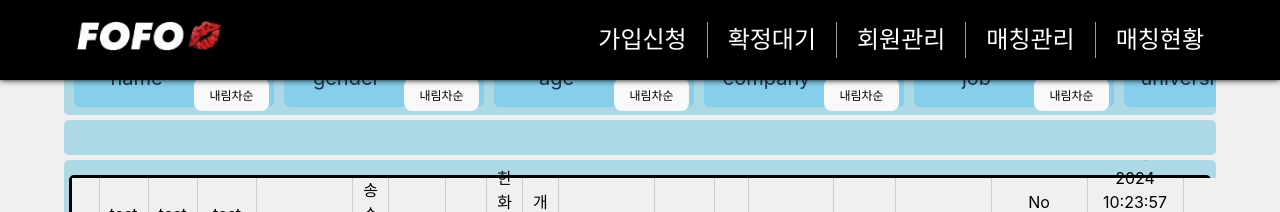
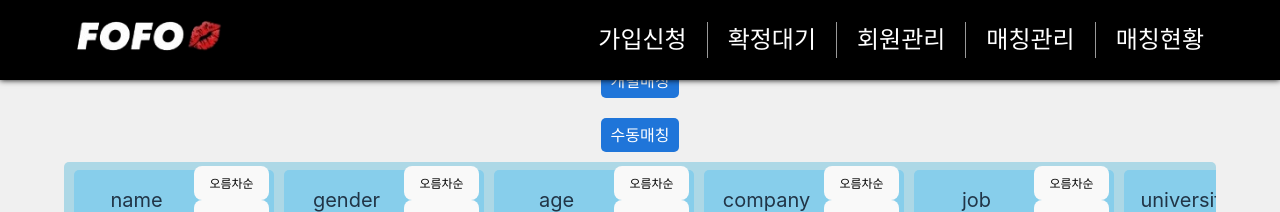
Before and after one commit to FOFO-project/FOFO_front, a React (Vite) app: page /Test in a window 1280 px wide. Shown: the top 212 px of the page. Built offline with nearby package versions, Linux system fonts and the light colour scheme; no server answers.

Commit message:
a태그 버튼 구현

```diff
--- a/package.json
+++ b/package.json
@@ -10,6 +10,8 @@
     "preview": "vite preview"
   },
   "dependencies": {
+    "axios": "^1.6.8",
+    "bootstrap": "^5.3.3",
     "classnames": "^2.5.1",
     "react": "^18.2.0",
     "react-dom": "^18.2.0",
--- /dev/null
+++ b/src/features/components/Matching.tsx
@@ -0,0 +1,16 @@
+import style from "../features.module.scss";
+
+interface MatchingProps {
+    data:{
+        btnName:String;
+        btnType:string;
+    }
+}
+export function Matching({data}:MatchingProps){
+    return (
+        // link는 차후 매칭완료 페이지 url로 설정
+        <div className={style.container}>
+            <a className={`${style.btn} ${style.blue}`} href={`http://fofo/match/`+data.btnType}>{data.btnName}</a>
+        </div>
+    );
+}
--- /dev/null
+++ b/src/features/features.module.scss
@@ -0,0 +1,31 @@
+.container {
+    display: flex;
+}
+
+.btn {
+    text-decoration: none;
+    font-size: 1rem;
+    color: #fff;
+    padding: 5px 10px 5px 10px;
+    margin: 10px 20px;
+    border-radius: 5px;
+    display: flex;
+    transition: color 0.2s ease;
+}
+
+.btn.blue {
+    background-color: #1f75d9;
+}
+
+.btn.red {
+    background-color: #d91f1f;
+}
+
+.btn:hover {
+    color: #ccc;
+    cursor: pointer;
+}
+
+.btn:active {
+    transform: translateY(2px);
+}
--- /dev/null
+++ b/src/features/features.tsx
@@ -0,0 +1,4 @@
+export { Matching } from "./components/Matching";
+
+export { findMember } from "./functions/FindMember";
+export * from "./functions/Matchings"
--- /dev/null
+++ b/src/features/functions/FindMember.tsx
@@ -0,0 +1,26 @@
+import { Member } from "../../shared/shared";
+import { Matching } from "../features";
+import React, { Component } from 'react';
+import { useNavigate } from "react-router-dom";
+import axios from "axios";
+
+export class findMember extends Component {
+    fetchData = async () => {
+        try {
+            const navigate = useNavigate();
+            const response = await axios.post('https://fofo/match/auto');
+            navigate('http://fofo/match/result', { state: { responseData: response.data } });
+        }
+        catch (error) {
+            console.error('err:', error);
+        }
+    };
+    render() {
+        const btnData = {
+            btnName: "자동매칭"
+        };
+        return (
+            <Matching data={btnData} />
+        );
+    }
+}
--- /dev/null
+++ b/src/features/functions/Matchings.tsx
@@ -0,0 +1,75 @@
+import { Member } from "../../shared/shared";
+import { Matching } from "../features";
+import React, { useEffect } from 'react';
+import { useNavigate } from "react-router-dom";
+import axios from "axios";
+
+export const AutoMatching = () => {
+    const navigate = useNavigate();
+
+    const fetchData = async () => {
+        try {
+            const response = await axios.post('https://fofo/match/auto');
+            navigate('/match/result', { state: { responseData: response.data } });
+        } catch (error) {
+            console.error('err:', error);
+        }
+    };
+
+    useEffect(() => {
+
+        fetchData();
+    }, [navigate]);
+
+    const btnData = {
+        btnName: '자동매칭',
+        btnType: 'manual'
+    };
+    return <Matching data={btnData} />;
+};
+
+export const IndividualMatching = () => {
+    const navigate = useNavigate();
+
+    const fetchData = async (members?: Member[]) => {
+        try {
+            const response = await axios.post('https://fofo/match/auto', members);
+            navigate('/match/result', { state: { responseData: response.data } });
+        } catch (error) {
+            console.error('err:', error);
+        }
+    };
+
+    useEffect(() => {
+        fetchData();
+    }, []);
+
+    const btnData = {
+        btnName: '개별매칭',
+        btnType: 'auto'
+    };
+    return <Matching data={btnData} />;
+};
+
+export const ManualMatching = () => {
+    const navigate = useNavigate();
+
+    const fetchData = async (members?: Member[]) => {
+        try {
+            const response = await axios.post('https://fofo/match/manual', members);
+            navigate('/match/result', { state: { responseData: response.data } });
+        } catch (error) {
+            console.error('err:', error);
+        }
+    };
+
+    useEffect(() => {
+        fetchData();
+    }, [navigate]); // navigate를 의존성 배열에 추가
+
+    const btnData = {
+        btnName: '수동매칭',
+        btnType: 'manual'
+    };
+    return <Matching data={btnData} />;
+};
--- a/src/pages/pages.tsx
+++ b/src/pages/pages.tsx
@@ -2,3 +2,4 @@ export { App } from "./App/App";
 export { Test } from "./Test/Test";
 export { MemberCardTest } from "./MemberCardTest/MemberCardTest"
 export { HeaderTest } from "../widgets/header/HeaderTest"
+export { Matching } from "../features/features";
--- a/src/widgets/header/HeaderTest.tsx
+++ b/src/widgets/header/HeaderTest.tsx
@@ -1,5 +1,6 @@
 import { FofoHeader } from "../../widgets/header/components/FofoHeader"
 import logo from "../../assets/fofologo-removebg-preview.png"
+import { AutoMatching, IndividualMatching, ManualMatching } from "../../features/features";
 
 export function HeaderTest(){
     const headerdata:any = {
@@ -10,9 +11,14 @@ export function HeaderTest(){
         item4: "매칭관리",
         item5: "매칭현황"
     }
+
     return(
         <>
             <FofoHeader data={headerdata}/>
+            <AutoMatching />
+            <IndividualMatching />
+            <ManualMatching />
+
         </>
     );
 }
--- a/src/widgets/header/header.module.scss
+++ b/src/widgets/header/header.module.scss
@@ -47,12 +47,12 @@
 .header_items>a {
     text-decoration: none;
     background-color: transparent;
-    transition: color 0.5s ease;
+    transition: color 0.2s ease;
     color: #fff;
 }
 
 .header_items>a:hover {
-    color: #999;
+    color: #bbb;
     cursor: pointer;
 }
 
```
Also changed, not shown: src/features/components/Find.tsx (added, +13 -0 lines), 1 other file (tests, documents, lock files or other folders).
